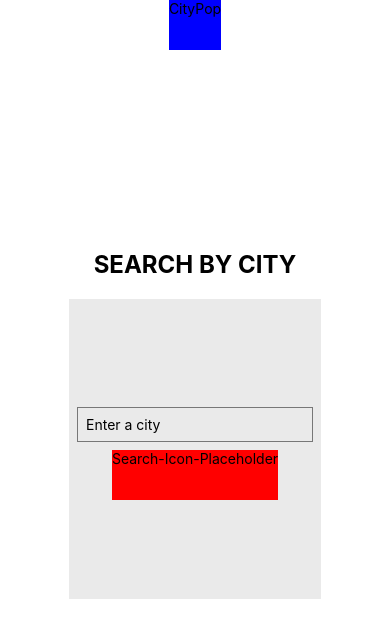
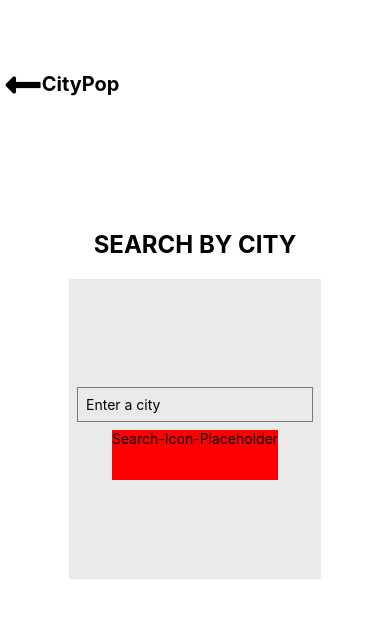
Before and after one commit to kobeisgood/arbetsprovWeKnowIT, a React Native app: screen /CitySearch in a window 390 px wide. Shown: the top 638 px of the page. Built offline with nearby package versions, Linux system fonts and the light colour scheme.

Commit message:
Updated BackButton and topContainer

```diff
--- a/components/BackButton.tsx
+++ b/components/BackButton.tsx
@@ -5,18 +5,40 @@
  * (WILL FINISH STYLING LATER eg icon)
  */
 
- import { StackNavigationProp } from '@react-navigation/stack'
- import { NavigatorParamsList } from '../types'
- import { StyleSheet, View, Text, Button, TouchableOpacity, Image } from 'react-native';
+import { StackNavigationProp } from '@react-navigation/stack'
+import { NavigatorParamsList } from '../types'
+import { StyleSheet, View, Text, Button, TouchableOpacity, Image } from 'react-native';
+import FontAwesome5 from "react-native-vector-icons/FontAwesome5"
 
- interface Props{
+interface Props{
     navigation: StackNavigationProp<NavigatorParamsList>
 }
 
 export const BackButton = ( props:Props ) => {
     return (
-            <TouchableOpacity style={{backgroundColor:"blue", height:50}} onPress={() => props.navigation.navigate('Home')}>
-                <Text>CityPop</Text>
+            <TouchableOpacity style={styles.button} onPress={() => props.navigation.navigate('Home')}>
+                {backIcon}
+                <Text style={styles.text}>CityPop</Text>
             </TouchableOpacity>
     )
 }
+
+const styles = StyleSheet.create({
+    button: {
+        flexDirection: 'row',
+        height: 50,
+        width: 120,
+        justifyContent: 'space-around',
+        alignItems: 'center',
+        paddingLeft: 5
+
+    },
+    text: {
+        alignSelf: 'center',
+        fontSize: 20,
+        fontWeight: 'bold',
+        marginBottom: 3
+    }
+})
+
+const backIcon = <FontAwesome5 name={'long-arrow-alt-left'} solid size={40}/>
--- a/components/PageText.tsx
+++ b/components/PageText.tsx
@@ -23,7 +23,7 @@ export const PageText = ( props:Props ) => {
 const styles = StyleSheet.create({
     text: {
         fontSize: 24,
-        marginTop:200,
+        marginTop:120,
         fontWeight: 'bold'
     }
 })
--- a/package.json
+++ b/package.json
@@ -10,6 +10,7 @@
     "eject": "expo eject"
   },
   "dependencies": {
+    "@ant-design/icons": "^4.7.0",
     "@react-navigation/native": "^6.0.7",
     "@react-navigation/native-stack": "^6.3.0",
     "@react-navigation/stack": "^6.1.0",
@@ -21,6 +22,7 @@
     "react-native-dotenv": "^3.3.1",
     "react-native-safe-area-context": "3.3.2",
     "react-native-screens": "~3.10.1",
+    "react-native-vector-icons": "^9.0.0",
     "react-native-web": "0.17.1"
   },
   "devDependencies": {
@@ -28,6 +30,7 @@
     "@types/react": "~17.0.21",
     "@types/react-native": "~0.64.12",
     "@types/react-native-dotenv": "^0.2.0",
+    "@types/react-native-vector-icons": "^6.4.10",
     "typescript": "~4.3.5"
   },
   "private": true
--- a/screens/CitySearchPage.tsx
+++ b/screens/CitySearchPage.tsx
@@ -65,7 +65,7 @@ export const CitySearchPage = ( props:Props ) => {
         <View style={styles.appContainer} >
             {isLoading ? <ActivityIndicator size='large' color='0000ff'/> :
             <>
-                <View>
+                <View style={styles.topContainer}>
                     <BackButton navigation={props.navigation}/>
                 </View>
                 <View>
--- a/styles/styles.tsx
+++ b/styles/styles.tsx
@@ -14,14 +14,14 @@ export const styles = StyleSheet.create({
         alignItems: 'center',
         height: 300,
         marginTop: 20,
+        justifyContent:"center",
         // temporary stuff
-        backgroundColor: "#eaeaea",
-        justifyContent:"center"
+        backgroundColor: "#eaeaea"
     },
     topContainer: {
-        marginTop: 50,
-        // temporary stuff
-        backgroundColor: 'purple'
+        marginTop: 60,
+        alignSelf: 'stretch',
+        flexDirection: 'row',
 
     }
     // add text styling
```
Also changed, not shown: 1 other file (tests, documents, lock files or other folders).
